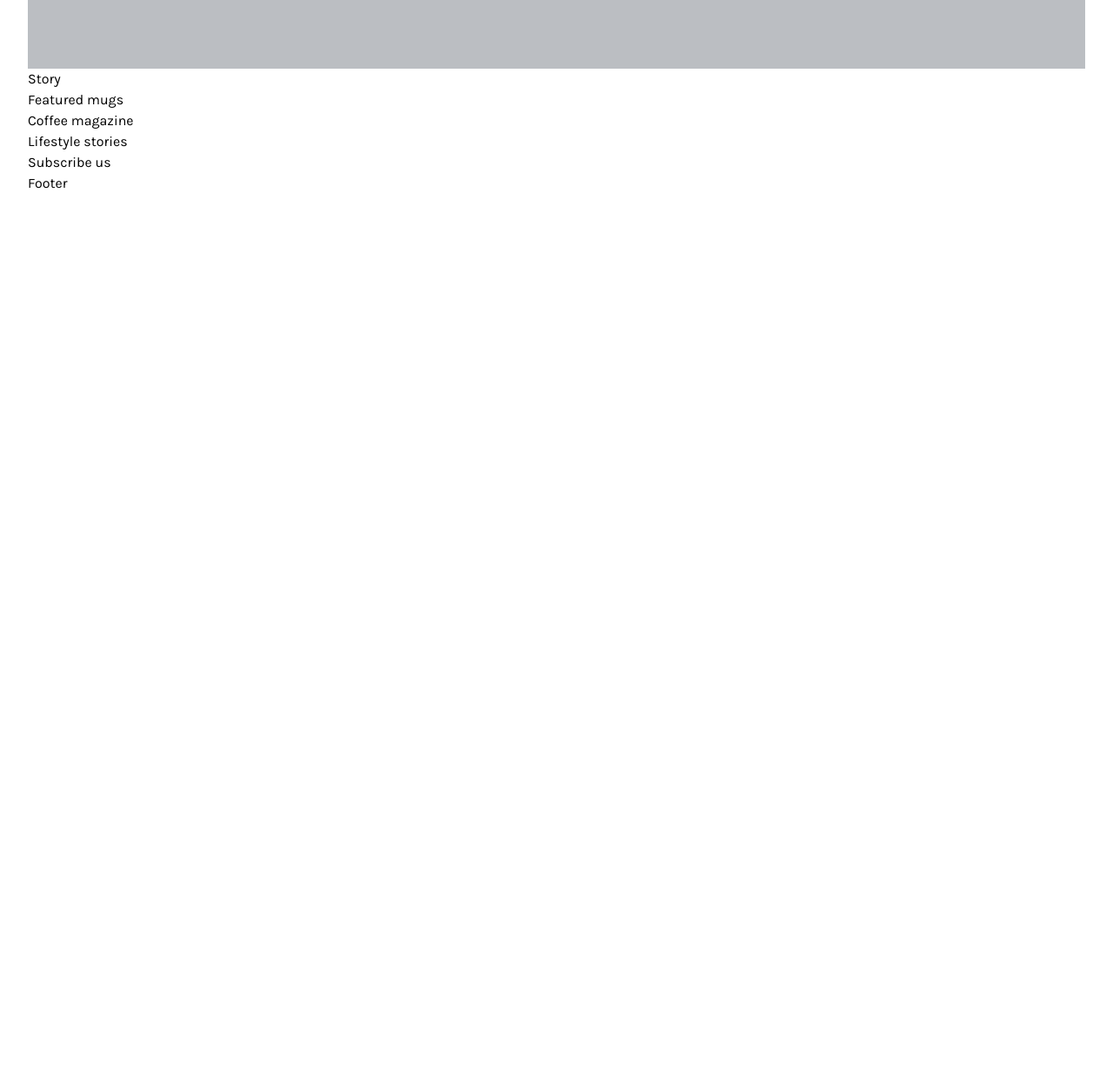
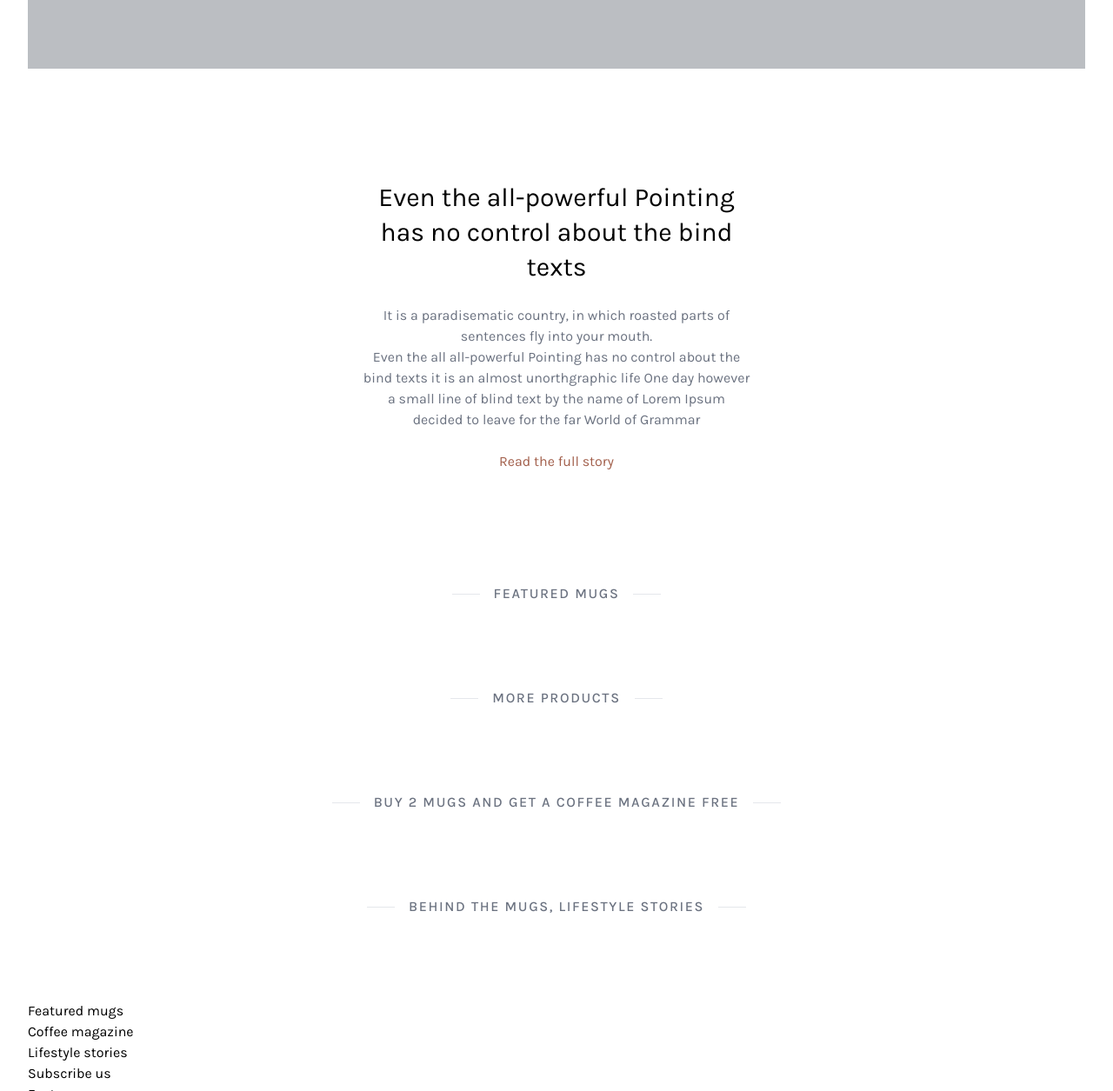
Before and after one commit to acedinh001/tailwind-coffee-shop, a website: page public/index.html in a window 1280 px wide. Shown: the part 500-1755 px from the top of the page at 87% size. Before the commit the page ends 800 px from the top, so only its background shows below. Drawn offline with nearby package versions, Linux system fonts and the light colour scheme; files that its build step writes are made by us from their sources.

Commit message:
add story

```diff
--- a/public/index.html
+++ b/public/index.html
@@ -90,8 +90,50 @@
                         </div>
                     </div>
                     <!-- End slider -->
-                    <div class="story">Story</div>
+                    <div class="story">
+                        <div class="w-full h-full flex justify-center items-center">
+                            <div class="px-96 py-32 text-center">
+                                <div class="text-3xl leading-10 mb-6">Even the all-powerful Pointing has no control about the bind texts</div>
+                                <div class="text-gray-500 mb-6">
+                                    It is a paradisematic country, in which roasted parts of sentences fly into your mouth. <br />Even the all
+                                    all-powerful Pointing has no control about the bind texts it is an almost unorthgraphic life One day however a
+                                    small line of blind text by the name of Lorem Ipsum decided to leave for the far World of Grammar
+                                </div>
+                                <div class="">
+                                    <a
+                                        href="#"
+                                        class="text-coffee-400 hover:text-coffee-200 relative after:lg:absolute after:lg:-bottom-2 after:lg:left-0 after:lg:h-0.5 after:lg:w-0 after:lg:hover:w-full after:lg:bg-coffee-200 after:lg:transition-all after:lg:ease-in-out after:lg:duration-300"
+                                        >Read the full story
+                                    </a>
+                                </div>
+                            </div>
+                        </div>
+                    </div>
                     <!-- End story -->
+                    <div class="ace-subheadline">
+                        <div class="ace-subheadline-deco-line"></div>
+                        <div class="ace-subheadline-label">Featured Mugs</div>
+                        <div class="ace-subheadline-deco-line"></div>
+                    </div>
+                    <!-- End featured mugs -->
+                    <div class="ace-subheadline">
+                        <div class="ace-subheadline-deco-line"></div>
+                        <div class="ace-subheadline-label">More Products</div>
+                        <div class="ace-subheadline-deco-line"></div>
+                    </div>
+                    <!-- End More Products -->
+                    <div class="ace-subheadline">
+                        <div class="ace-subheadline-deco-line"></div>
+                        <div class="ace-subheadline-label">Buy 2 mugs and get a coffee magazine free</div>
+                        <div class="ace-subheadline-deco-line"></div>
+                    </div>
+                    <!-- End magazine free -->
+                    <div class="ace-subheadline">
+                        <div class="ace-subheadline-deco-line"></div>
+                        <div class="ace-subheadline-label">Behind the mugs, lifestyle stories</div>
+                        <div class="ace-subheadline-deco-line"></div>
+                    </div>
+                    <!-- Endlifestyle stories -->
                     <div class="featured-mugs">Featured mugs</div>
                     <!-- End featured mugs -->
                     <div class="coffee-magazine">Coffee magazine</div>
--- a/src/input.css
+++ b/src/input.css
@@ -8,7 +8,7 @@
 }
 
 .ace-top-menu-item {
-    @apply cursor-pointer py-1 hover:text-gray-800 relative after:lg:absolute after:lg:bottom-0 after:lg:left-0 after:lg:h-0.5 after:lg:w-0 after:lg:hover:w-full after:lg:bg-light-coffee after:lg:transition-all after:lg:ease-in-out after:lg:duration-300;
+    @apply cursor-pointer py-1 hover:text-gray-800 relative after:lg:absolute after:lg:bottom-0 after:lg:left-0 after:lg:h-0.5 after:lg:w-0 after:lg:hover:w-full after:lg:bg-coffee-200 after:lg:transition-all after:lg:ease-in-out after:lg:duration-300;
 }
 
 .ace-icon {
@@ -18,3 +18,15 @@
 .ace-badge-circle {
     @apply text-xs text-center rounded-full px-1.5;
 }
+
+.ace-subheadline {
+    @apply flex justify-center items-center text-center mb-24 uppercase;
+}
+
+.ace-subheadline-label {
+    @apply mx-4 tracking-widest text-gray-500 font-medium;
+}
+
+.ace-subheadline-deco-line {
+    @apply w-8 h-px bg-gray-200;
+}
--- a/tailwind.config.js
+++ b/tailwind.config.js
@@ -7,7 +7,12 @@ module.exports = {
                 kalar: ['Karla', 'sans-serif']
             },
             colors: {
-                'light-coffee': '#c89f94'
+                coffee: {
+                    50: '#E8D6D0',
+                    200: '#c89f94',
+                    400: '#a25f4b',
+                    600: '#744838'
+                }
             },
             keyframes: {
                 slideDown: {
```
